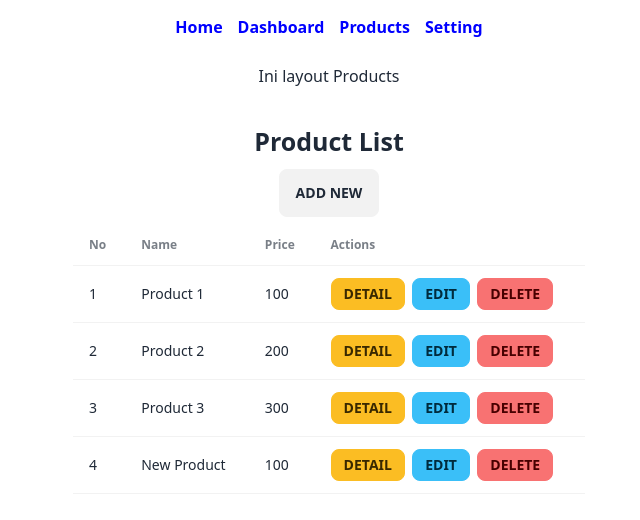
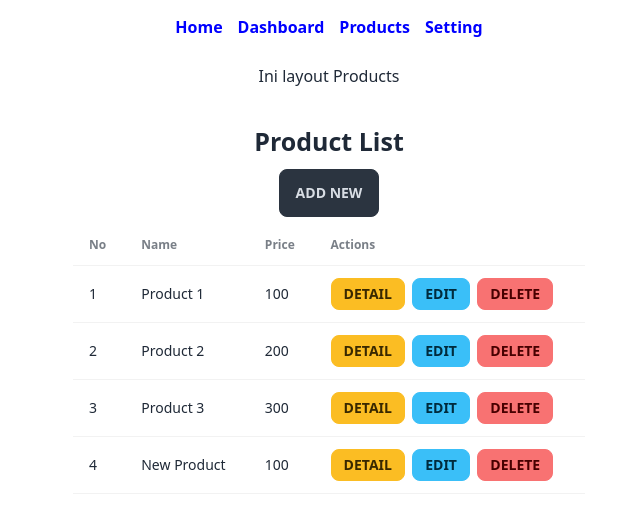
Before and after one commit to awas-galeri/next-js, a Next.js app: page /products in a window 1280 px wide. Shown: the top 520 px of the page, without its empty margins (311-951 px from the left). Built offline with nearby package versions, Linux system fonts and the light colour scheme; data requests are answered from the project's data file.

Commit message:
add fitur read product

```diff
--- a/app/products/addProduct.tsx
+++ b/app/products/addProduct.tsx
@@ -36,7 +36,7 @@ export default function AddProduct() {
 
   return (
     <div>
-      <button className="btn" onClick={handleChange}>
+      <button className="btn btn-neutral" onClick={handleChange}>
         Add New
       </button>
       <input
--- a/db.json
+++ b/db.json
@@ -1,10 +1,9 @@
 {
   "products": [
     {
-      "id": 1,
       "name": "Product 1",
       "price": 100,
-      "title": "Test"
+      "id": 1
     },
     {
       "name": "Product 2",
```
